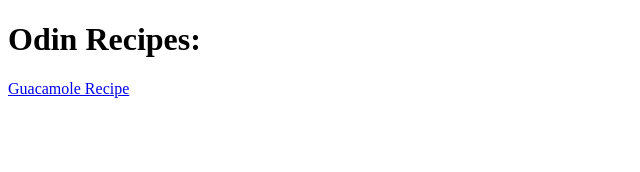
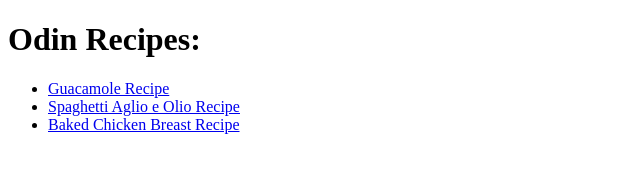
Before and after one commit to Gh0sTUFO/odin-recipes, a plain HTML site: page index.html in a window 1280 px wide. Shown: the whole page, without its empty margins (0-640 px from the left). Drawn offline with Linux system fonts and the light colour scheme.

Commit message:
Index file containing hyperlinks to three recipes

```diff
--- a/index.html
+++ b/index.html
@@ -5,7 +5,12 @@
 </head>
 <body>
 <h1><strong>Odin Recipes:</strong></h1>
-<a href="/recipes/guacamole.html">Guacamole Recipe</a>
+<ul>
+    <li><a href="./recipes/guacamole.html">Guacamole Recipe</a></li>
+    <li><a href="./recipes/spaghetti.html">Spaghetti Aglio e Olio Recipe</a></li>
+    <li><a href="./recipes/chicken.html">Baked Chicken Breast Recipe</a></li>
+</ul>
+
 
 </body>
 </html>
```
